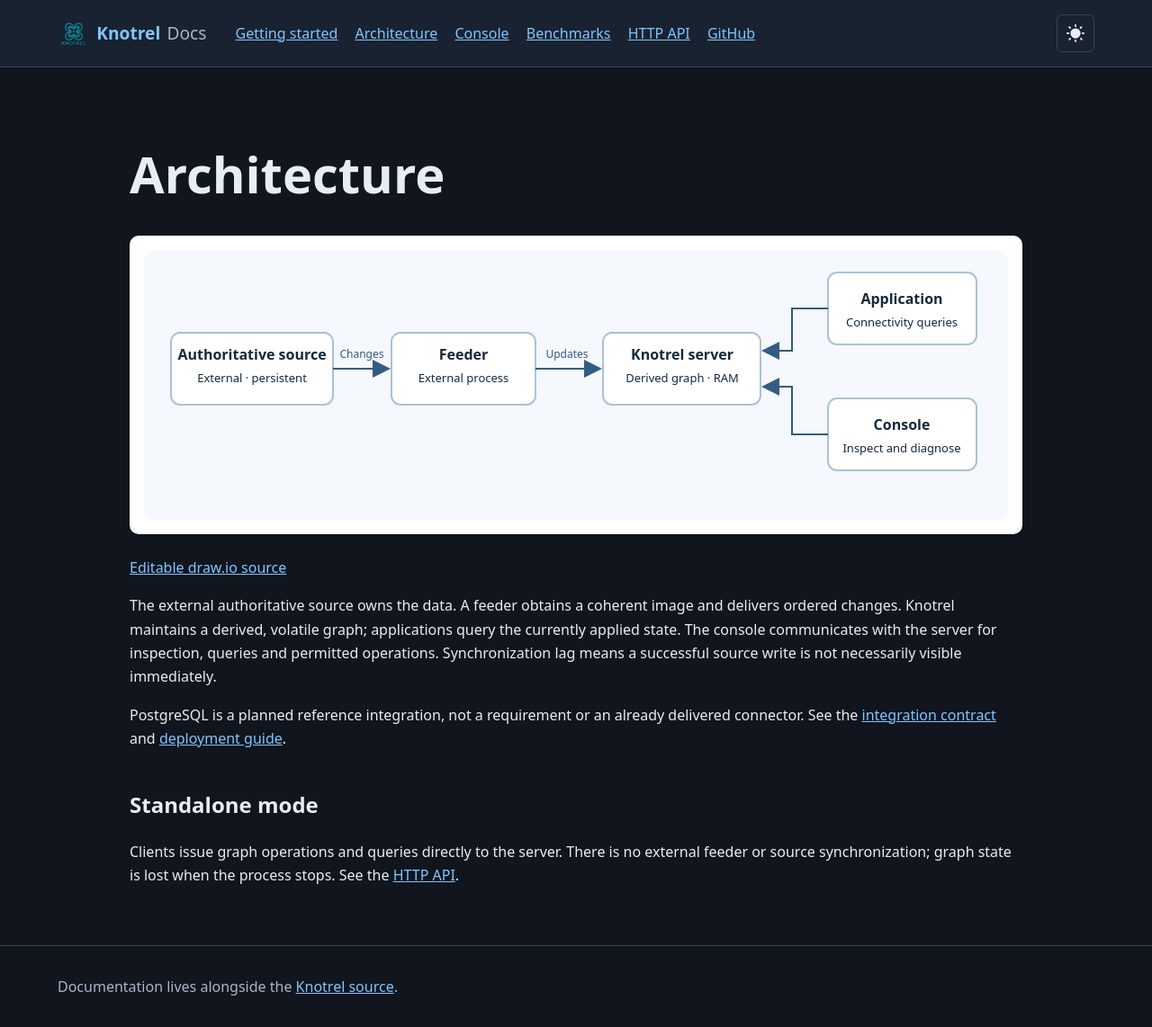
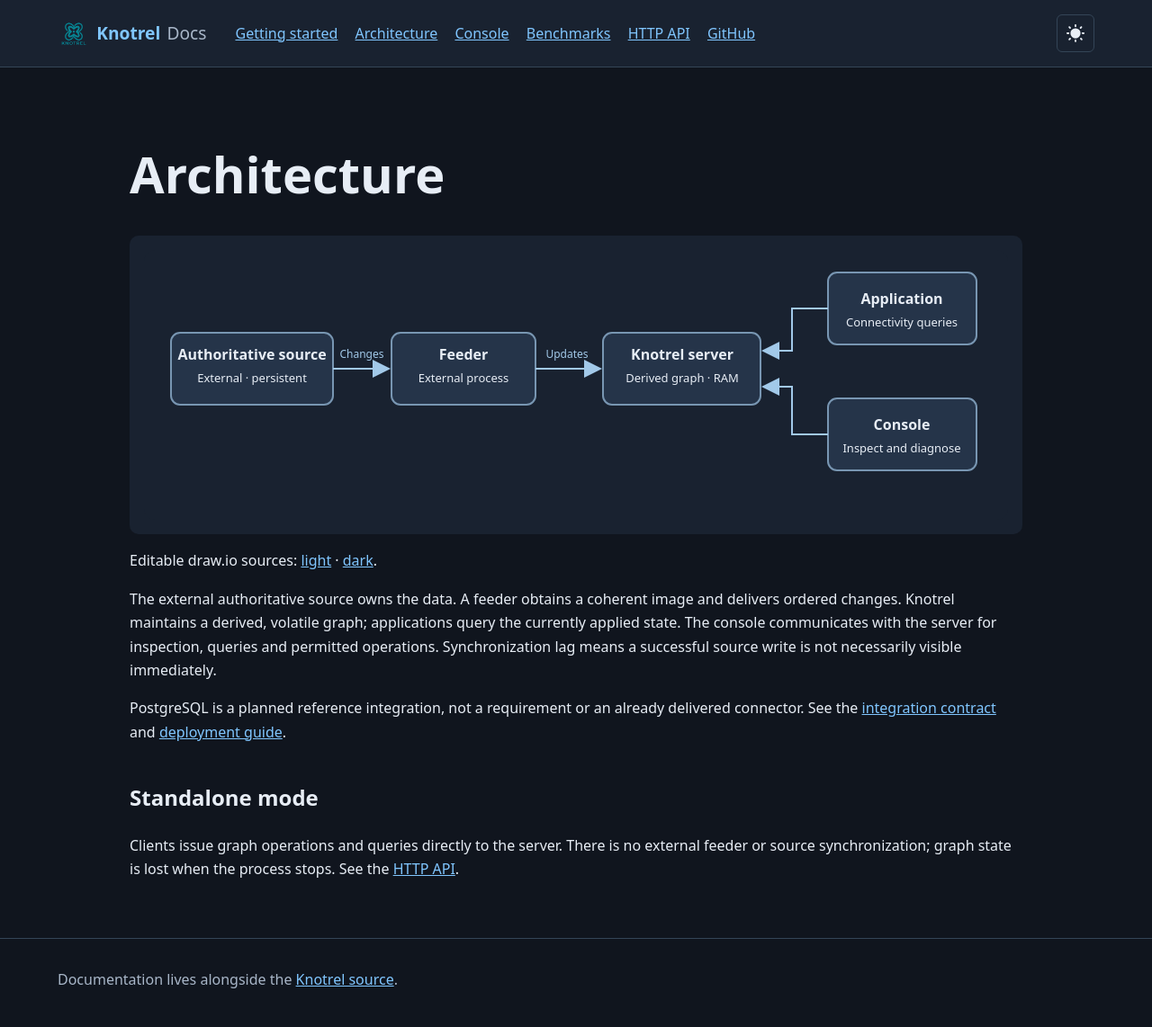
Before and after one commit to knotrel/knotrel, a Jekyll site: the page built from docs/architecture-site.md, in a window 1280 px wide. Shown: the whole page at 90% size. Built offline with Jekyll 4.4.1, drawn with Linux system fonts in a browser that asks for light colours.

Commit message:
docs: adapt architecture diagram to theme

```diff
--- a/docs/architecture-site.md
+++ b/docs/architecture-site.md
@@ -4,9 +4,10 @@ title: Architecture
 ---
 # Architecture
 
-![Source-managed architecture](diagrams/architecture.svg)
+<img class="architecture-light" src="diagrams/architecture.svg" alt="Source-managed Knotrel architecture">
+<img class="architecture-dark" src="diagrams/architecture-dark.svg" alt="Source-managed Knotrel architecture">
 
-[Editable draw.io source](diagrams/architecture.drawio)
+Editable draw.io sources: [light](diagrams/architecture.drawio) · [dark](diagrams/architecture-dark.drawio).
 
 The external authoritative source owns the data. A feeder obtains a coherent image and delivers ordered changes. Knotrel maintains a derived, volatile graph; applications query the currently applied state. The console communicates with the server for inspection, queries and permitted operations. Synchronization lag means a successful source write is not necessarily visible immediately.
 
--- a/docs/assets/site.css
+++ b/docs/assets/site.css
@@ -1,2 +1,4 @@
 :root{color-scheme:dark;--bg:#10151e;--surface:#192230;--text:#e7edf5;--muted:#a8b6c8;--link:#80c6ff;--border:#344557} :root[data-theme=light]{color-scheme:light;--bg:#f7f9fc;--surface:#fff;--text:#152332;--muted:#4c6073;--link:#075aab;--border:#cbd5df} *{box-sizing:border-box}body{margin:0;background:var(--bg);color:var(--text);font:16px/1.65 system-ui,sans-serif}header{display:flex;align-items:center;gap:2rem;padding:1rem 5%;border-bottom:1px solid var(--border);background:var(--surface)}.brand{font-size:1.2rem;font-weight:750;text-decoration:none}.brand span{color:var(--muted);font-weight:400}nav{display:flex;gap:1.2rem;flex-wrap:wrap;flex:1}a{color:var(--link)}button{background:var(--surface);color:var(--text);border:1px solid var(--border);border-radius:6px;padding:.5rem .8rem;cursor:pointer}main{max-width:1040px;margin:auto;padding:3rem 1.5rem}h1{font-size:clamp(2rem,5vw,3.5rem);line-height:1.15}h2{margin-top:2.5rem}img{max-width:100%;height:auto;background:#fff;border-radius:10px;padding:1rem}footer{border-top:1px solid var(--border);padding:2rem 5%;color:var(--muted)}@media(max-width:650px){header{flex-wrap:wrap;gap:1rem}nav{order:3;width:100%}main{padding-top:2rem}}
 .brand{display:inline-flex;align-items:center;gap:.45rem;white-space:nowrap}.brand img{width:36px;height:36px;object-fit:contain;background:none;padding:0;border-radius:0}.theme-button{display:grid;place-items:center;width:42px;height:42px;padding:10px}.theme-button svg{width:20px;height:20px}.icon-moon,:root[data-theme=light] .icon-sun{display:none}:root[data-theme=light] .icon-moon{display:block}:focus-visible{outline:3px solid var(--link);outline-offset:3px}
+
+.architecture-dark{display:block;background:var(--surface)}.architecture-light{display:none}:root[data-theme=light] .architecture-light{display:block}:root[data-theme=light] .architecture-dark{display:none}
```
Also changed, not shown: docs/index.md (+2 -1 lines), README.md, docs/diagrams/architecture-dark.svg (added), 1 other file.
